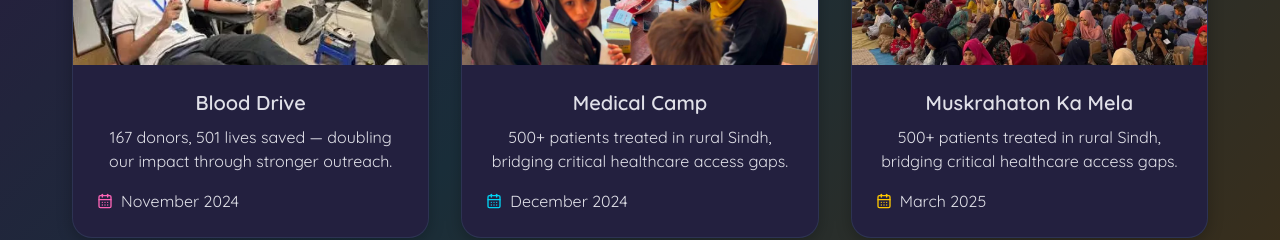
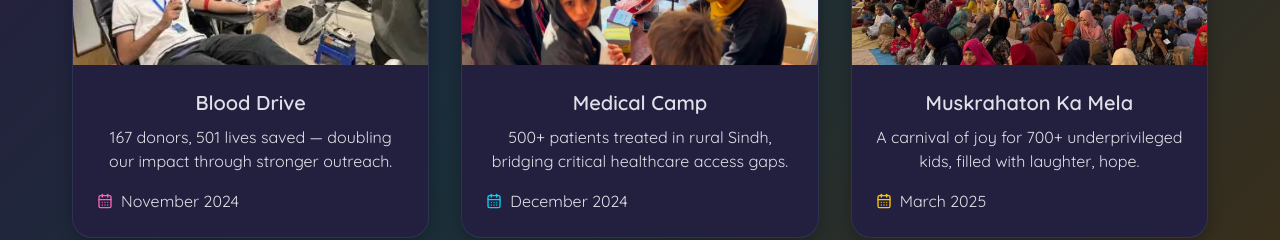
Before and after one commit to aabdu1lah/ibacws-frontend, a React (Vite) app: page / in a window 1280 px wide. Shown: the part 1460-1700 px from the top of the page. Built offline with nearby package versions, Linux system fonts and the light colour scheme.

Commit message:
updated mkm text

```diff
--- a/src/App.jsx
+++ b/src/App.jsx
@@ -249,7 +249,7 @@ const App = () => {
                         <div className="p-4 md:p-6">
                             <h3 className="text-lg md:text-xl font-semibold text-f0f0f8 mb-2">Muskrahaton Ka Mela</h3>
                             <p className="text-sm md:text-base text-c9c9d5 mb-4">
-                                500+ patients treated in rural Sindh, bridging critical healthcare access gaps.
+                                A carnival of joy for 700+ underprivileged kids, filled with laughter, hope.
                             </p>
                             <div className="flex items-center text-b0b0bb text-sm md:text-base">
                                 <CalendarDays className="w-4 h-4 mr-2 text-yellow-400" />
```
